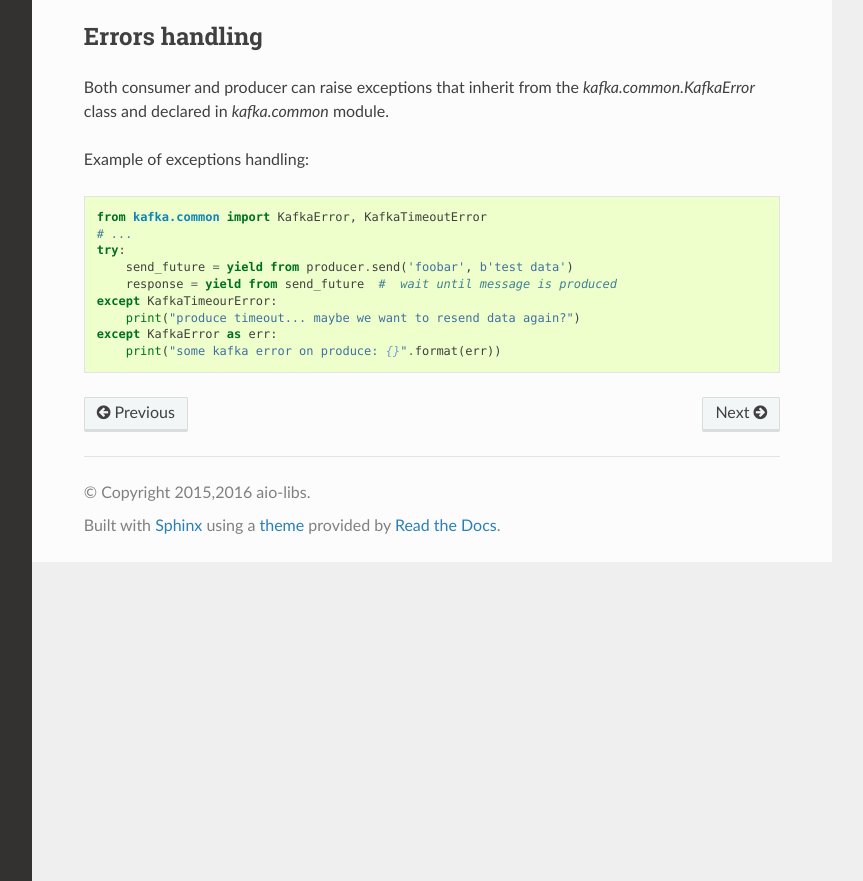
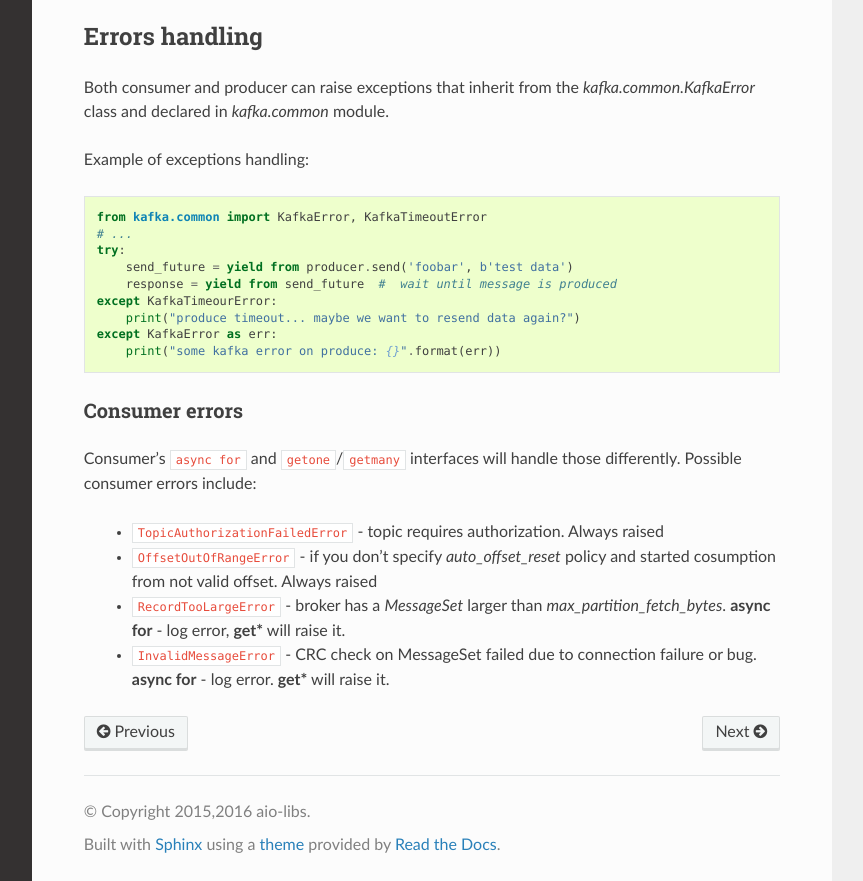
Before and after one commit to aio-libs/aiokafka, a Sphinx documentation site: the page built from docs/api.rst, in a window 1280 px wide and 1381 px high, cut to the strip 500-1381 px from the top of the window. Shown: the whole strip, without its empty margins (268-1131 px from the left). Built offline with Sphinx 7.4.7 and the Read the Docs theme 2.0.0, drawn with Linux system fonts in a browser that asks for light colours.

```diff
--- a/docs/api.rst
+++ b/docs/api.rst
@@ -35,3 +35,19 @@ Example of exceptions handling:
             print("produce timeout... maybe we want to resend data again?")
         except KafkaError as err:
             print("some kafka error on produce: {}".format(err))
+
+Consumer errors
+^^^^^^^^^^^^^^^
+
+Consumer's ``async for`` and ``getone``/``getmany`` interfaces will handle those
+differently. Possible consumer errors include:
+
+    * ``TopicAuthorizationFailedError`` - topic requires authorization.
+      Always raised
+    * ``OffsetOutOfRangeError`` - if you don't specify `auto_offset_reset` policy
+      and started cosumption from not valid offset. Always raised
+    * ``RecordTooLargeError`` - broker has a *MessageSet* larger than
+      `max_partition_fetch_bytes`. **async for** - log error, **get*** will
+      raise it.
+    * ``InvalidMessageError`` - CRC check on MessageSet failed due to connection
+      failure or bug. **async for** - log error. **get*** will raise it.
--- a/docs/examples.rst
+++ b/docs/examples.rst
@@ -9,3 +9,4 @@ Examples
    Manual commit <examples/manual_commit>
    Group consumer <examples/group_consumer>
    Custom partitioner <examples/custom_partitioner>
+   Python 3.5 async syntax <examples/python35_examples>
--- a/docs/index.rst
+++ b/docs/index.rst
@@ -53,6 +53,7 @@ See consumer example:
         loop.run_until_complete(consumer.stop())
         c_task.cancel()
         loop.close()
+
 
 AIOKafkaProducer
 ++++++++++++++++
```
Also changed, not shown: other parts of docs/api.rst (+1 -1 lines), CHANGES.rst (+8 -0 lines), docs/examples/python35_examples.rst (added, +34 -0 lines).
